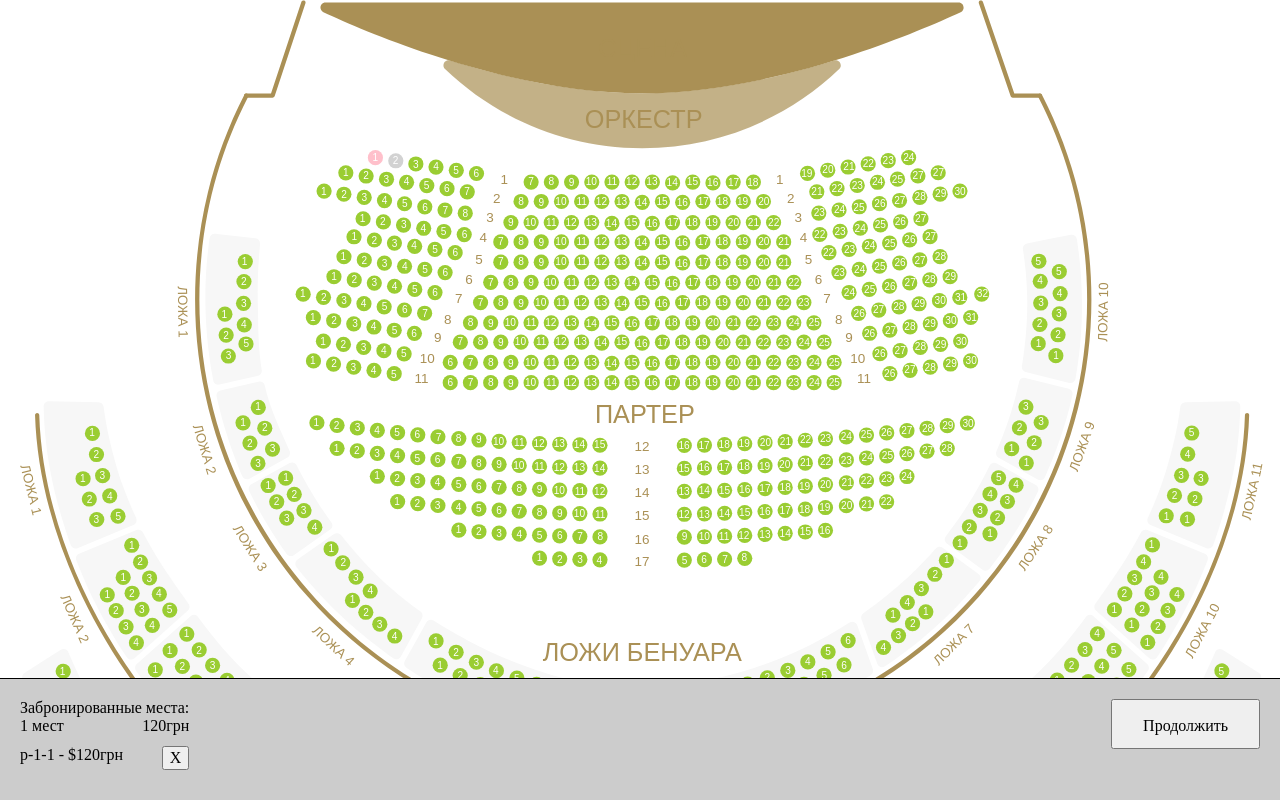
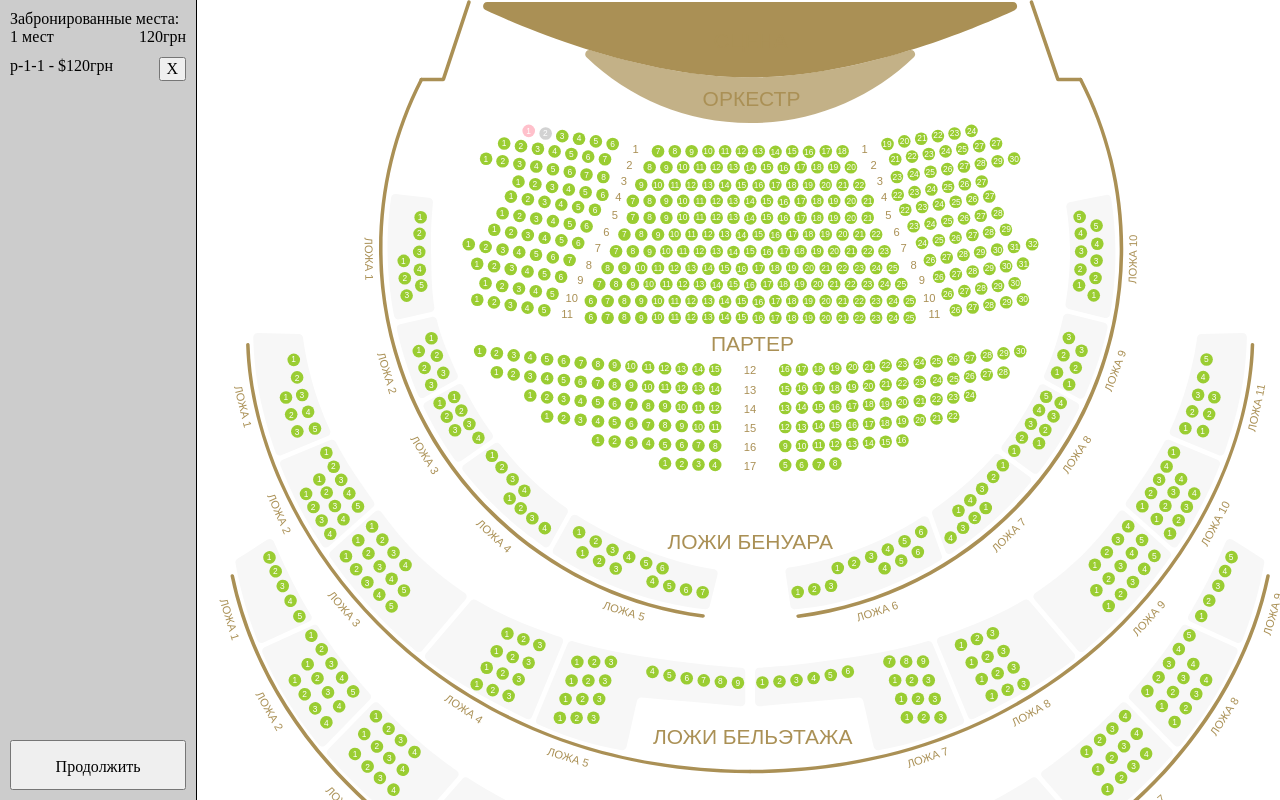
Before and after one commit to den-kezlia/tickets, a Next.js app: page / in a window 1280 px wide. Shown: the top 800 px of the page. Built offline with nearby package versions, Linux system fonts and the light colour scheme.

Commit message:
Updated global styles

```diff
--- a/components/Theater.js
+++ b/components/Theater.js
@@ -1,4 +1,5 @@
-import React, {Component} from 'react';
+import React, {Component} from 'react'
+
 import Map from './Map'
 import Statusbar from './Statusbar'
 import BookingForm from './BookingForm'
@@ -128,6 +129,7 @@ export default class Theater extends Component {
     render() {
         return (
             <div>
+                <div className="wrapper">
                     <Map onClick={(item) => this.handleBookSeat(item)} />
 
                     {this.state.bookedSeats.length > 0 &&
@@ -137,6 +139,7 @@ export default class Theater extends Component {
                             handleUnBookSeat={(id) => {this.handleUnBookSeat(id)}}
                             handleOpenForm={() => {this.handleOpenBookingForm()}} />
                     }
+                </div>
 
                 {this.state.showForm &&
                     <BookingForm
--- /dev/null
+++ b/styles/_map.scss
@@ -0,0 +1,60 @@
+.seat {
+    cursor: pointer;
+
+    &[data-status='sold'] {
+        cursor: initial;
+
+        .seat_cycle {
+            fill: $seatSold;
+        }
+    }
+
+    &[data-status='booked'] {
+        .seat_cycle {
+            fill: $seatBooked;
+        }
+    }
+
+    .seat_text {
+        font-size: 12px;
+        font-weight: normal;
+        font-family: Arial;
+        fill: $seatTextColor;
+    }
+
+    .seat_cycle {
+        fill: $seatFree;
+        fill-rule: nonzero;
+    }
+}
+
+.seats_bg {
+    fill: $seatsBG;
+    fill-rule: nonzero;
+}
+
+.curves {
+    fill: $curvesColor;
+    fill-rule: nonzero;
+}
+
+.titles {
+    fill: #FFFFFF;
+    font-family: Arial;
+    font-weight: normal;
+
+    .title_seat_row {
+        font-size: 16px;
+        fill: $curvesColor;
+    }
+
+    .title_lodge {
+        font-size: 16px;
+        fill: $curvesColor;
+    }
+
+    .title_area {
+        fill: $curvesColor;
+        font-size: 30px;
+    }
+}
--- a/styles/_statusbar.scss
+++ b/styles/_statusbar.scss
@@ -1,14 +1,13 @@
 .statusbar {
-    position: fixed;
-    width: 100vw;
-    padding: 20px;
-    bottom: 0;
+    padding: 10px;
+    border-right: 1px solid;
     background: #cccccc;
-    border-top: 1px solid;
 
     .statusbar-inner {
         display: flex;
         justify-content: space-between;
+        flex-direction: column;
+        height: 100%;
     }
 }
 
--- /dev/null
+++ b/styles/_variables.scss
@@ -0,0 +1,6 @@
+$seatFree: yellowgreen;
+$seatSold: #d2d2d2;
+$seatBooked: pink;
+$seatTextColor: white;
+$seatsBG: #F7F7F7;
+$curvesColor: #AA9055;
--- a/styles/styles.scss
+++ b/styles/styles.scss
@@ -1,77 +1,26 @@
 @import 'normilize';
+@import 'variables';
+@import 'map';
 @import 'statusbar';
 @import 'modal';
-
-$seatFree: yellowgreen;
-$seatSold: #d2d2d2;
-$seatBooked: pink;
-$seatTextColor: white;
-$seatsBG: #F7F7F7;
-$curvesColor: #AA9055;
 
 *, *::before, *::after {
     box-sizing: border-box;
 }
 
-.seat {
-    cursor: pointer;
+.wrapper {
+    display: flex;
+    height: 100vh;
 
-    &[data-status='sold'] {
-        cursor: initial;
-
-        .seat_cycle {
-            fill: $seatSold;
-        }
+    .statusbar {
+        width: 200px;
+        margin-right: 20px;
+        order: 0;
     }
 
-    &[data-status='booked'] {
-        .seat_cycle {
-            fill: $seatBooked;
-        }
-    }
-
-    .seat_text {
-        font-size: 12px;
-        font-weight: normal;
-        font-family: Arial;
-        fill: $seatTextColor;
-    }
-
-    .seat_cycle {
-        fill: $seatFree;
-        fill-rule: nonzero;
-    }
-}
-
-
-.seats_bg {
-    fill: $seatsBG;
-    fill-rule: nonzero;
-}
-
-.curves {
-    fill: $curvesColor;
-    fill-rule: nonzero;
-}
-
-.titles {
-    fill: #FFFFFF;
-    font-family: Arial;
-    font-weight: normal;
-
-    .title_seat_row {
-        font-size: 16px;
-        fill: $curvesColor;
-    }
-
-    .title_lodge {
-        font-size: 16px;
-        fill: $curvesColor;
-    }
-
-    .title_area {
-        fill: $curvesColor;
-        font-size: 30px;
+    .map-wrapper {
+        width: calc(100% - 200px);
+        order: 1;
     }
 }
 
```
Also changed, not shown: components/Map.js. Lines whose indentation alone changed are shown as unchanged.
